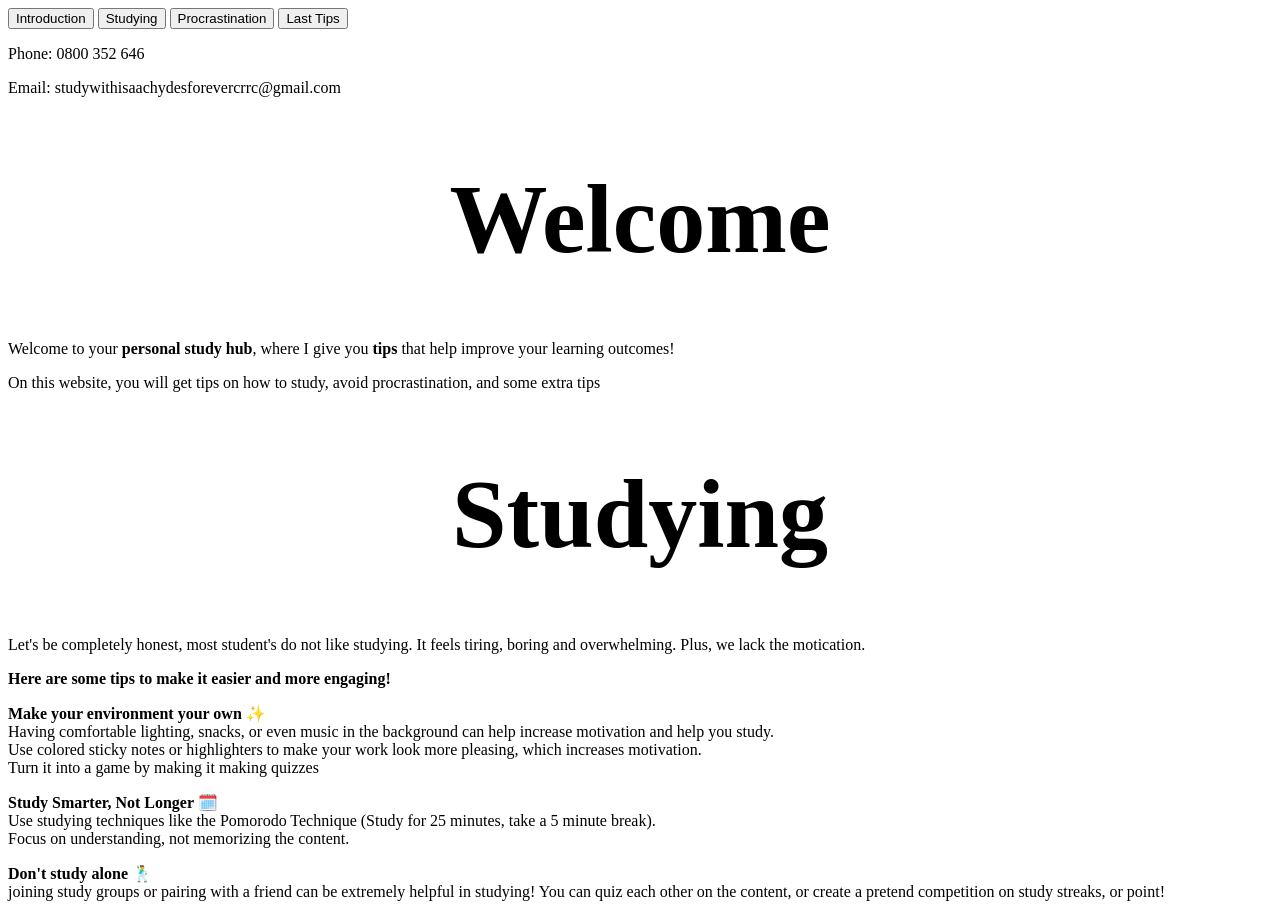
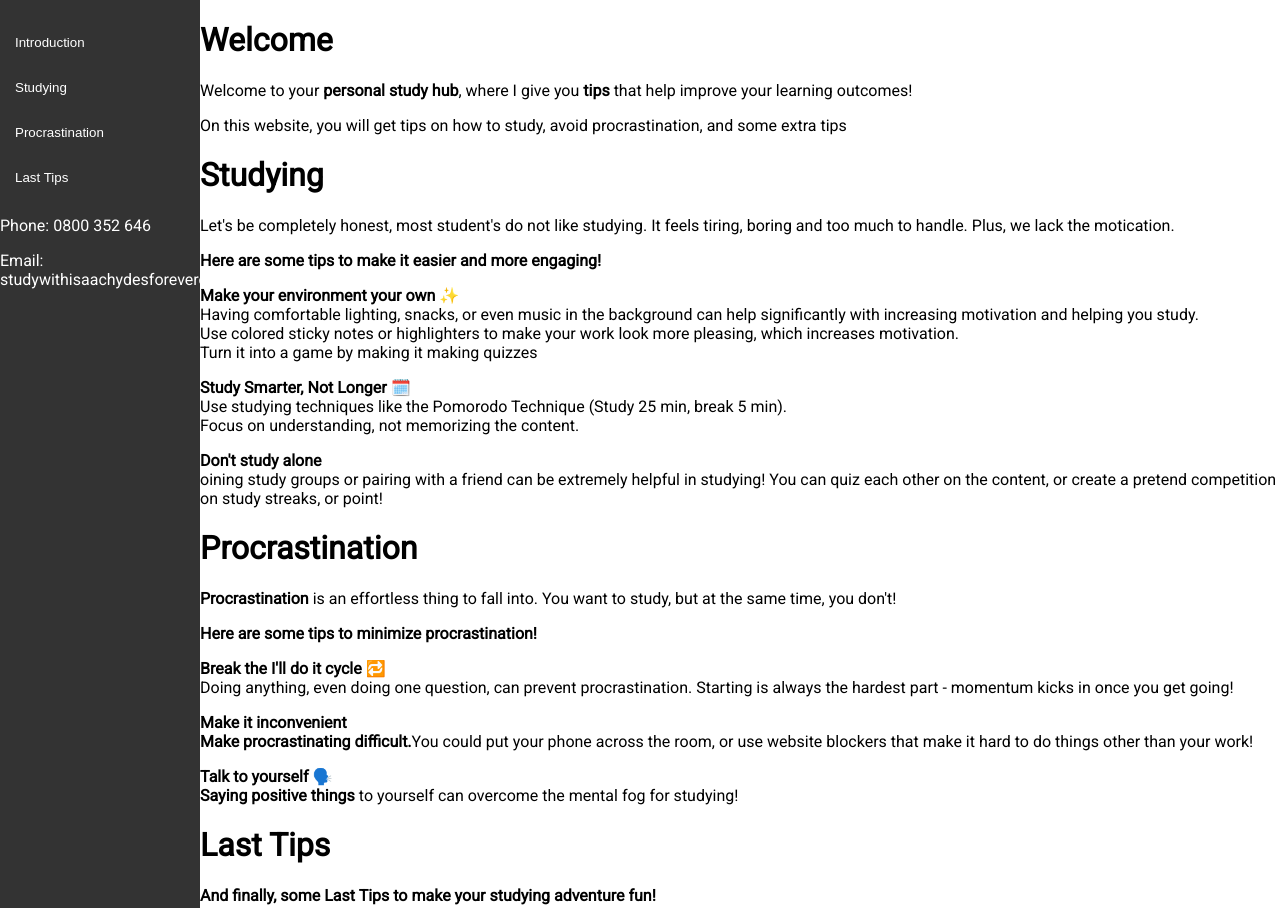
Before and after one commit to Daniel93411/first, a website: page index.html in a window 1280 px wide. Shown: the top 908 px of the page. Drawn offline with Linux system fonts and the light colour scheme; a web font is replaced by a local one.

Commit message:
Did most of main.css

```diff
--- a/index.html
+++ b/index.html
@@ -27,11 +27,11 @@
 
             <div id="study" class="section">
                 <h1>Studying</h1>
-                <p>Let's be completely honest, most student's do not like studying. It feels tiring, boring and overwhelming. Plus, we lack the motication.</p>
+                <p>Let's be completely honest, most student's do not like studying. It feels tiring, boring and too  much to handle. Plus, we lack the motication.</p>
                 <p><strong>Here are some tips to make it easier and more engaging!</strong></p>
-                <p><strong>Make your environment your own ✨</strong><br>Having comfortable lighting, snacks, or even music in the background can help increase motivation and help you study.<br>Use colored sticky notes or highlighters to make your work look more pleasing, which increases motivation.<br>Turn it into a game by making it making quizzes</p>
-                <p><strong>Study Smarter, Not Longer 🗓️</strong><br>Use studying techniques like the Pomorodo Technique (Study for 25 minutes, take a 5 minute break).<br>Focus on understanding, not memorizing the content.</p>
-                <p><strong>Don't study alone 🕺</strong><br> joining study groups or pairing with a friend can be extremely helpful in studying! You can quiz each other on the content, or create a pretend competition on study streaks, or point!</p>
+                <p><strong>Make your environment your own ✨</strong><br>Having comfortable lighting, snacks, or even music in the background can help significantly with increasing motivation and helping you study.<br>Use colored sticky notes or highlighters to make your work look more pleasing, which increases motivation.<br>Turn it into a game by making it making quizzes</p>
+                <p><strong>Study Smarter, Not Longer 🗓️</strong><br>Use studying techniques like the Pomorodo Technique (Study 25 min, break 5 min).<br>Focus on understanding, not memorizing the content.</p>
+                <p><strong>Don't study alone</strong><br>oining study groups or pairing with a friend can be extremely helpful in studying! You can quiz each other on the content, or create a pretend competition on study streaks, or point!</p>
             </div>
 
             <div id=:procrastination" class="section">
@@ -48,8 +48,6 @@
                 <p><strong>And finally, some Last Tips to make your studying adventure fun!</strong></p>
                 <p><strong>Set a deadline - even if it is fake 😦</strong><br><strong>Setting a timer</strong> or deadline can trick your brain into urgency.</p>
                 <p><strong>Change your location 📍</strong><br><strong>Having a new environment</strong> can help refresh your mindset before you lock in!</p>
-                <p><strong>Use a to-do list, but keep it short 📋</strong><br><strong>Using a to-do list</strong> with only<strong> three tasks</strong> can make it less overwhelming to study</p>
-                <p><strong>Just like that, you‘re now able to make studying enjoyable and (hopefully) pass your exams! Thanks for visiting</strong></p>
             </div>
 
 
--- a/main.css
+++ b/main.css
@@ -1,14 +1,25 @@
 @import url(https://fonts.google.com/share?selection.family=Roboto);
 
-h1 {
-  text-align: center;
-  font-size: 98px;
+body {
+  font-family: 'Roboto', sans-serif;
+  margin: 0;
+  display: flex;
 }
 
+.sidebar {
+  width: 200px;
+  background-color: rgb(51, 51, 51);
+  color: white;
+  padding-top: 20px;
+}
 
-header {
-  background-color: rgb(128, 128, 128);
-  width: auto;
-  margin-left: 50px;
-  font-family: 'Roboto';
+.sidebar button {
+  display: block;
+  background: none;
+  border: none;
+  color: white;
+  padding: 15px;
+  text-align: left;
+  width: 100%;
+  cursor: pointer;
 }
```
